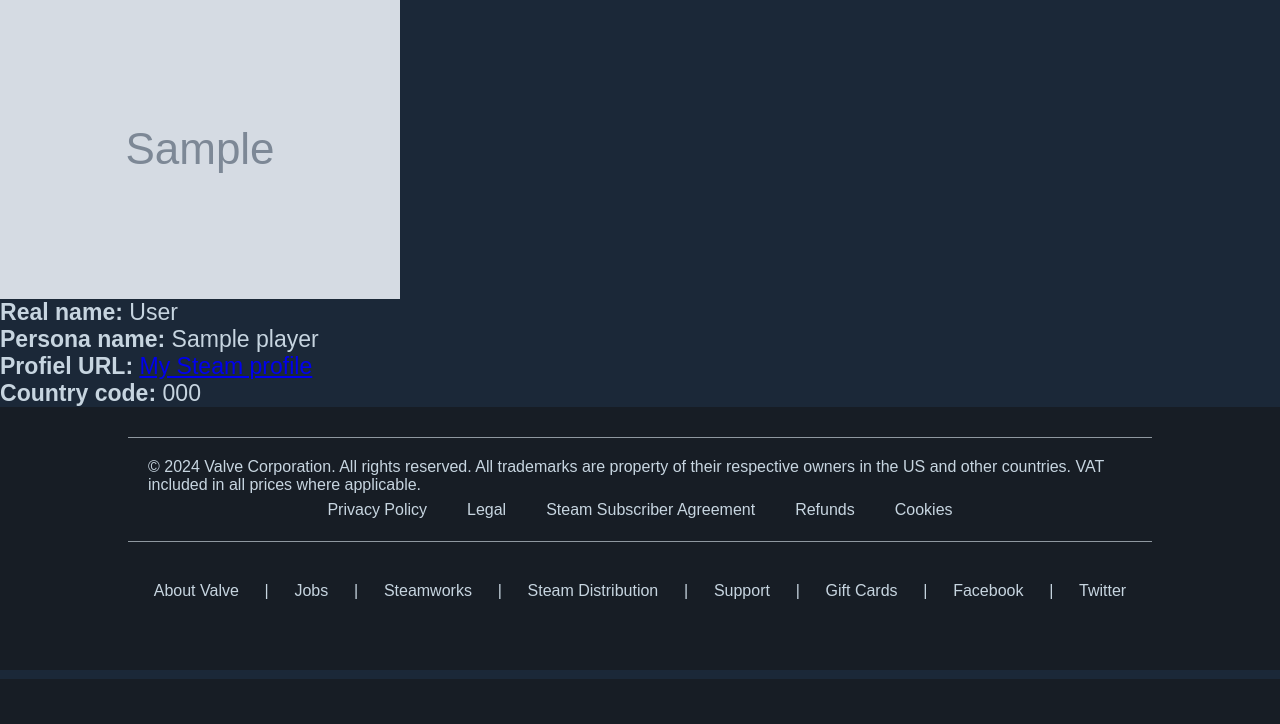
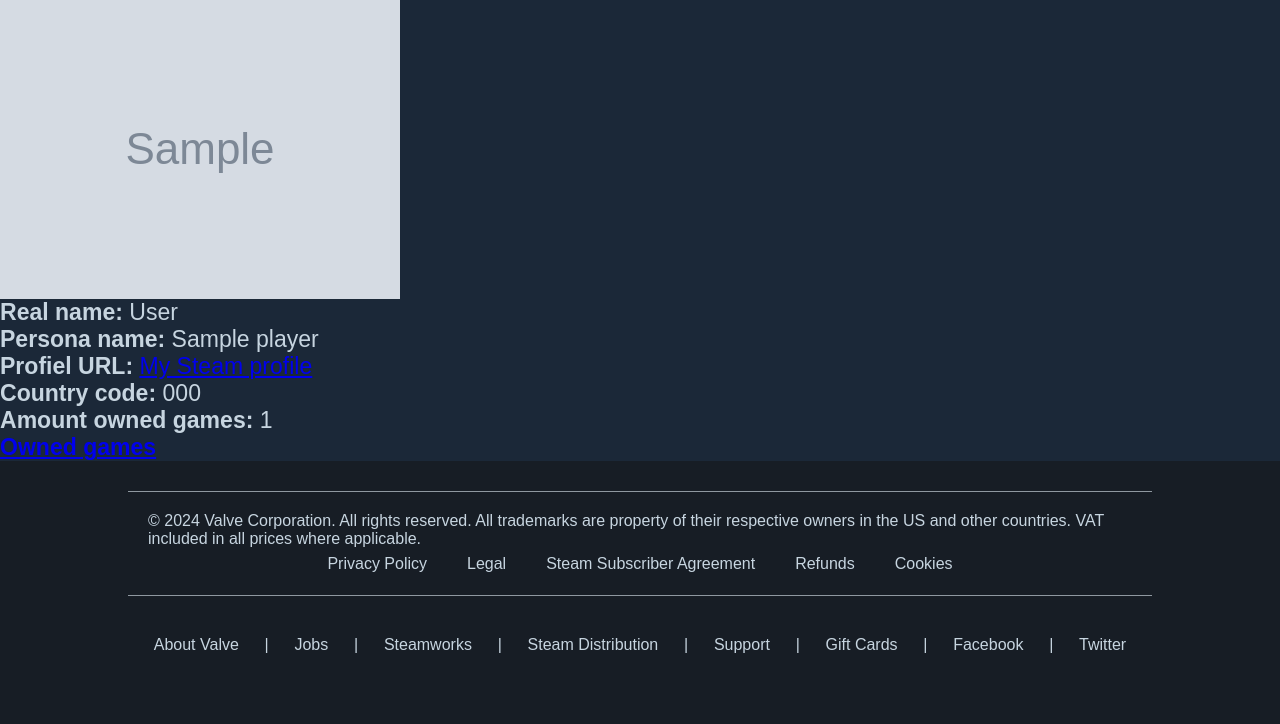
Before and after one commit to haninsuwaid/puntcomma, a Flask app: page /profile/ in a window 1280 px wide. Shown: the part 121-845 px from the top of the page. Before the commit the page ends 800 px from the top, so only its background shows below. Run offline with Flask 3, Linux system fonts and the light colour scheme; grey boxes marked "Sample" are stand-in pictures; a database or web service that is not in the repository returns one stand-in record (values such as "Sample title"); data that the repository does not hold is empty; parts of the project's set-up code (start-up, migrations or seed data) failed here and were passed over; some web fonts are replaced.

Commit message:
een nieuwe pagina voor owned games
Nieuwe pagina gemaakt waar ik de owned games van de gebruiker wil tonen maar het werkt niet nog niet.

```diff
--- a/Statistiekalgoritmen/apiJson.py
+++ b/Statistiekalgoritmen/apiJson.py
@@ -24,10 +24,11 @@ def user():
         real_name = data["realname"]
         loccountry_code = data["loccountrycode"]
     return data
-user()
-def all_games():
+
+
+def all_owned_games():
     games = get_json_api(
-        "https://api.steampowered.com/ISteamApps/GetAppList/v0002/?format=json", "applist"
+        "https://api.steampowered.com/IPlayerService/GetOwnedGames/v0001/?key=4A2585114E9D0E9B541C8CEC0A8D8BAA&steamid=76561198072948436&format=json", "response"
     )
     return games
 
--- a/app.py
+++ b/app.py
@@ -22,8 +22,14 @@ def home():
 @app.route('/profile/')
 def profile():
     user_profile = user()
-    return render_template('profile.html', user_profile=user_profile)
+    owned_games = all_owned_games()
+    return render_template('profile.html', user_profile=user_profile, owned_games=owned_games)
 
+
+@app.route('/owned_games/')
+def owned_games():
+    ownedgames = all_owned_games()
+    return render_template('owned_games.html', ownedgames=ownedgames)
 
 if __name__ == '__main__':
     app.run(debug=True, port=5000)
--- a/templates/profile.html
+++ b/templates/profile.html
@@ -7,5 +7,9 @@
         <p><strong>Profiel URL:</strong> <a href="{{ user_profile['profileurl'] }}" target="_blank" >My Steam profile</a><br></p>
         <p><strong>Country code:</strong> {{user_profile["loccountrycode"]}} <br></p>
     </div>
+    <div>
+        <p><strong>Amount owned games:</strong>  {{owned_games["game_count"]}}</p>
+        <a href="{{ url_for('owned_games') }}"><strong>Owned games</strong></a>
+    </div>
 </main>
 {% include 'footer.html' %}
```
Also changed, not shown: templates/owned_games.html (added, +7 -0 lines).
